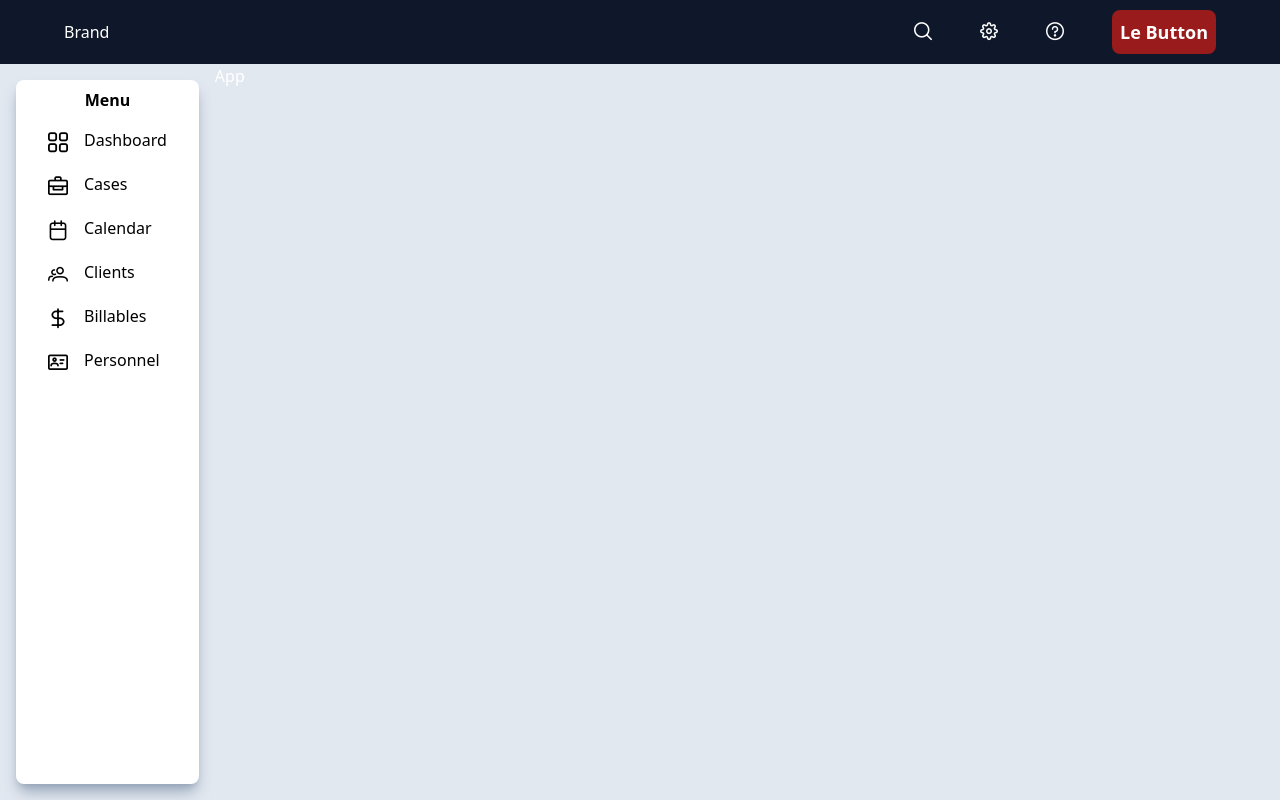
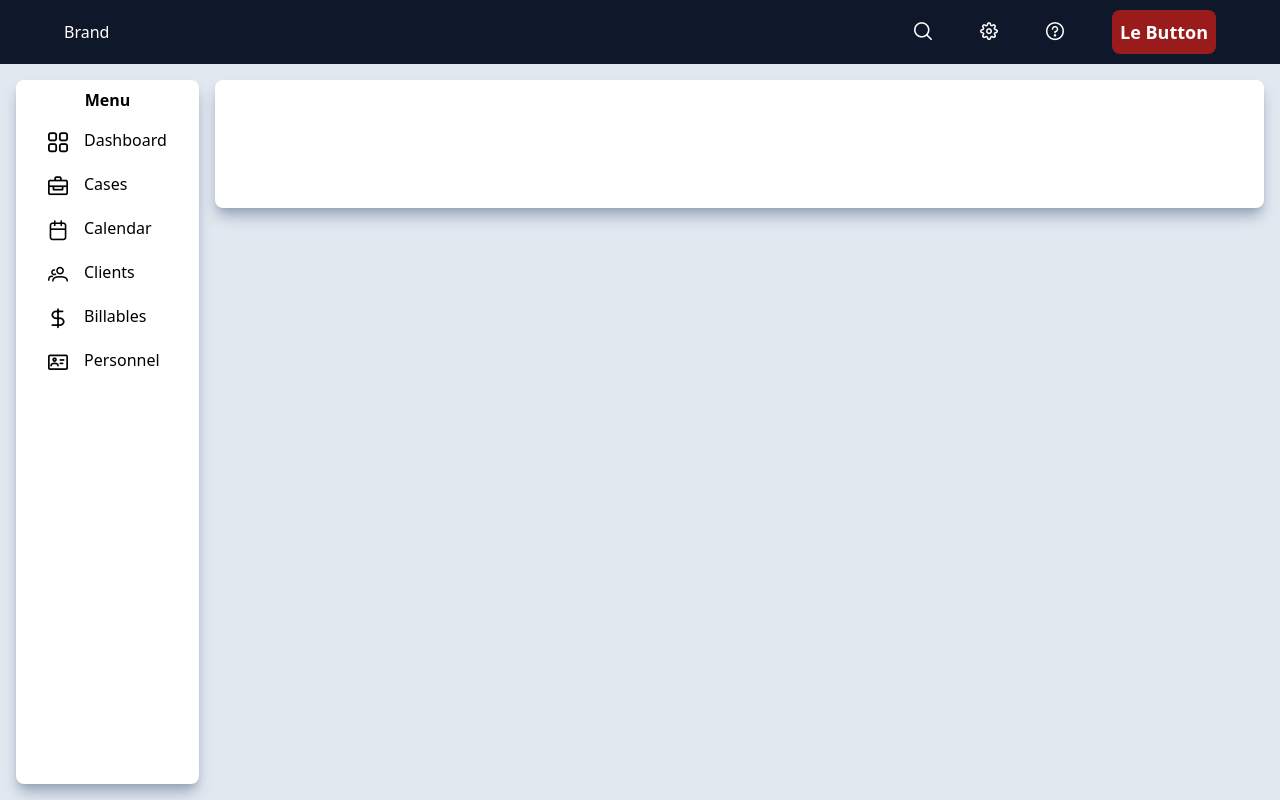
Before and after one commit to phoenixpinpoint/vue-dashboard, a Vue app: page / in a window 1280 px wide. Built offline with nearby package versions, Linux system fonts and the light colour scheme.

Commit message:
began work on cards and Alert

```diff
--- a/src/App.vue
+++ b/src/App.vue
@@ -3,19 +3,23 @@
 		<MenuBar />
 		<div class="flex grow bg-slate-200">
 			<SideNav />
-			<h1 class="text-white grow">App</h1>
+      <div class="mr-4 my-4">
+        <DataCard />
+      </div>
 		</div>
 	</div>
 </template>
 <script>
 import MenuBar from './components/MenuBar.vue'
 import SideNav from './components/SideNav.vue'
+import DataCard from './components/DataCard.vue'
 
 export default {
   name: 'App',
   components: {
-	MenuBar,
-	SideNav
+    MenuBar,
+    SideNav,
+    DataCard
   }
 }
 </script>
--- /dev/null
+++ b/src/components/AlertMessage.vue
@@ -0,0 +1,20 @@
+<template>
+  <div class="bg-red-700 p-4 border-solid border-1 rounded-lg shadow-lg shadow-slate-400 text-white">
+    <div>
+      "Lorem ipsum dolor sit amet, consectetur adipiscing elit, sed do eiusmod tempor incididunt ut labore et dolore magna aliqua. Ut enim ad minim veniam, quis nostrud exercitation ullamco laboris nisi ut aliquip ex ea commodo consequat. Duis aute irure dolor in reprehenderit in voluptate velit esse cillum dolore eu fugiat nulla pariatur. Excepteur sint occaecat cupidatat non proident, sunt in culpa qui officia deserunt mollit anim id est laborum."
+    </div>
+    <div>
+    </div>
+  </div>
+</template>
+
+
+
+<script>
+
+</script>
+
+
+<style>
+
+</style>
--- /dev/null
+++ b/src/components/DataCard.vue
@@ -0,0 +1,20 @@
+<template>
+  <div class="bg-white p-4 border-solid border-1 rounded-lg shadow-lg shadow-slate-400 text-white">
+    <div>
+      "Lorem ipsum dolor sit amet, consectetur adipiscing elit, sed do eiusmod tempor incididunt ut labore et dolore magna aliqua. Ut enim ad minim veniam, quis nostrud exercitation ullamco laboris nisi ut aliquip ex ea commodo consequat. Duis aute irure dolor in reprehenderit in voluptate velit esse cillum dolore eu fugiat nulla pariatur. Excepteur sint occaecat cupidatat non proident, sunt in culpa qui officia deserunt mollit anim id est laborum."
+    </div>
+    <div>
+    </div>
+  </div>
+</template>
+
+
+
+<script>
+
+</script>
+
+
+<style>
+
+</style>
```
